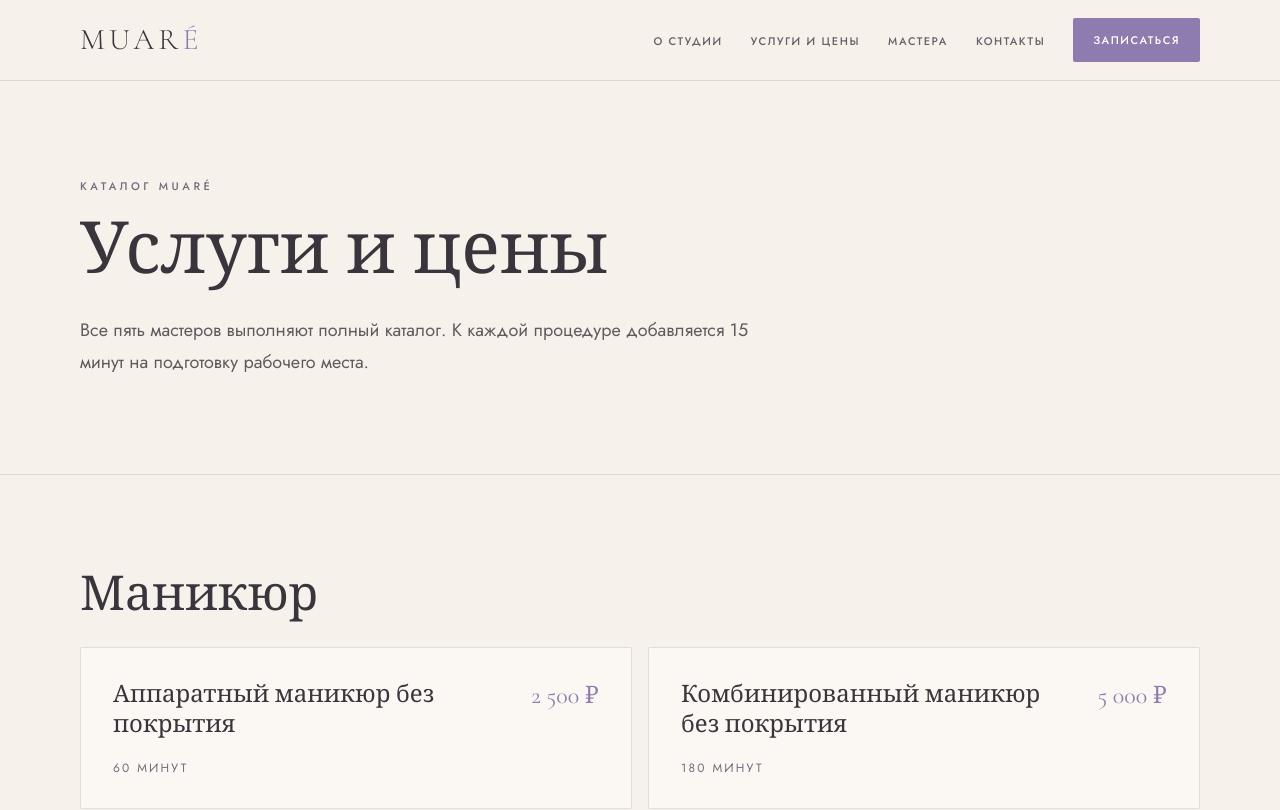
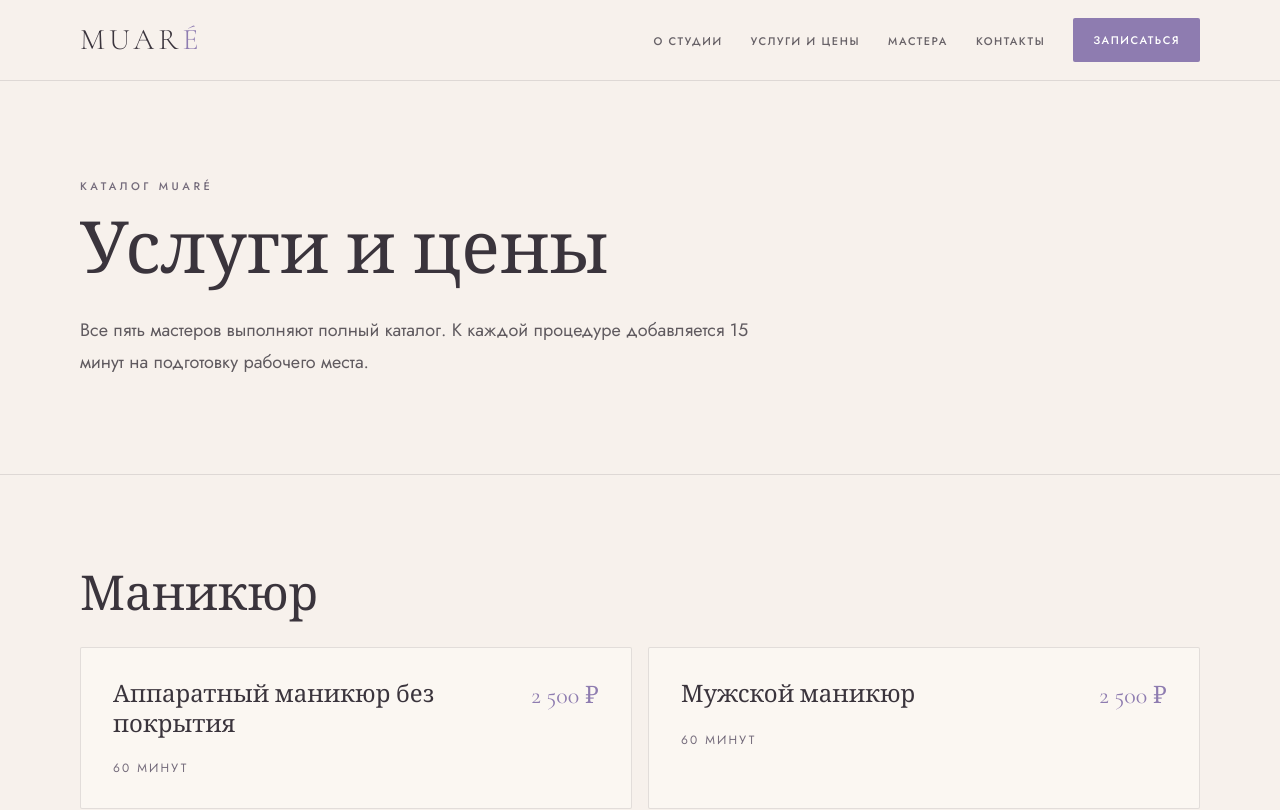
Before and after one commit to valentinakogalovsky-debug/MUAR-booking-system, a Next.js app: page /services in a window 1280 px wide. Shown: the top 810 px of the page. Built offline with nearby package versions, Linux system fonts and the light colour scheme.

Commit message:
content: add mens manicure service

```diff
--- a/src/data/studio.ts
+++ b/src/data/studio.ts
@@ -2,6 +2,12 @@ export const services = [
   {
     category: "Маникюр",
     name: "Аппаратный маникюр без покрытия",
+    price: "2 500 ₽",
+    duration: "60 минут",
+  },
+  {
+    category: "Маникюр",
+    name: "Мужской маникюр",
     price: "2 500 ₽",
     duration: "60 минут",
   },
```
Also changed, not shown: 2 other files (tests, documents, lock files or other folders).
